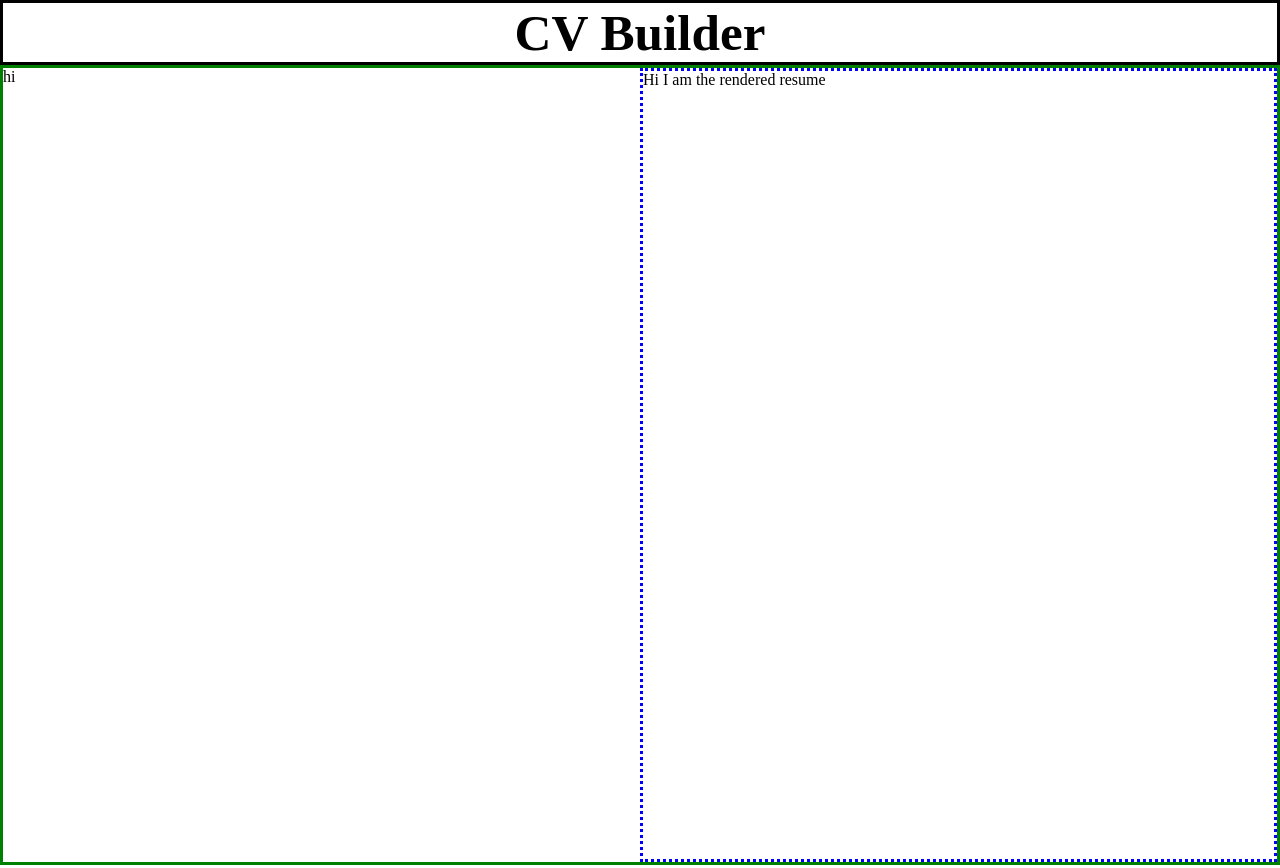
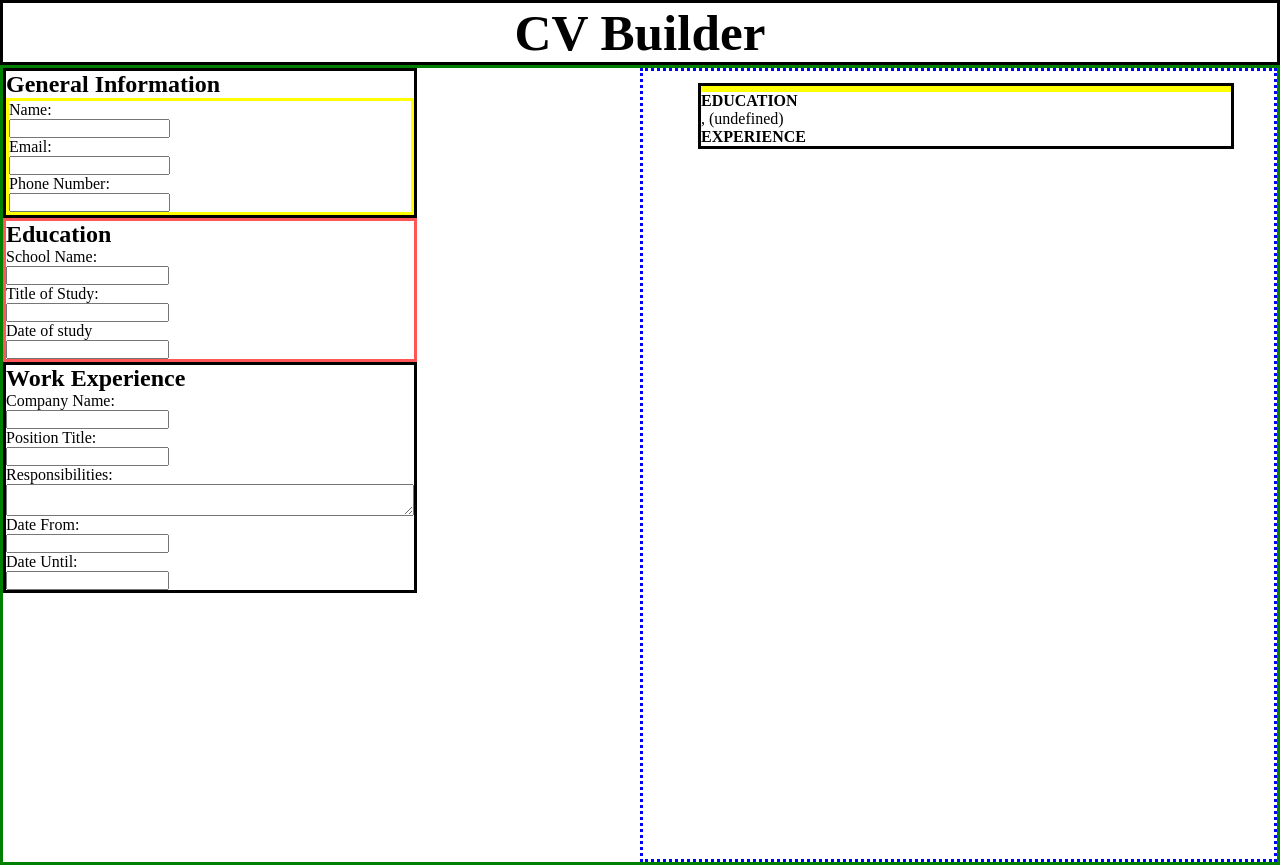
Before and after one commit to kevinnguyen2321/cv-application, a React (Vite) app in the folder cv-app/: page / in a window 1280 px wide. Built offline with nearby package versions, Linux system fonts and the light colour scheme.

Commit message:
Added state for general info and education componenets

```diff
--- /dev/null
+++ b/cv-app/src/components/Education.css
@@ -0,0 +1,13 @@
+.education-wrapper {
+  border: solid rgb(255, 87, 87);
+  width: 65%;
+}
+
+form {
+  display: flex;
+  flex-direction: column;
+}
+
+form input {
+  width: 40%;
+}
--- /dev/null
+++ b/cv-app/src/components/Education.jsx
@@ -0,0 +1,35 @@
+import './Education.css';
+
+export const Education = ({ handleEducationInfoChange }) => {
+  return (
+    <div className='education-wrapper'>
+      <h2>Education</h2>
+      <form>
+        <label htmlFor='school-name'>School Name:</label>
+        <input
+          type='text'
+          id='school-name'
+          name='schoolName'
+          onChange={handleEducationInfoChange}
+          required
+        />
+        <label htmlFor='study-title'>Title of Study:</label>
+        <input
+          type='text'
+          id='study-title'
+          name='studyTitle'
+          onChange={handleEducationInfoChange}
+          required
+        />
+        <label htmlFor='date'>Date of study</label>
+        <input
+          type='text'
+          id='date'
+          name='dateOfStudy'
+          onChange={handleEducationInfoChange}
+          required
+        />
+      </form>
+    </div>
+  );
+};
--- /dev/null
+++ b/cv-app/src/components/GeneralInfo.css
@@ -0,0 +1,14 @@
+.general-info-wrapper {
+  border: solid black;
+  width: 65%;
+}
+
+.input-wrapper form {
+    border: solid yellow;
+    display: flex;
+    flex-direction: column;
+}
+
+.input-wrapper form input {
+    width: 40%;
+}
--- /dev/null
+++ b/cv-app/src/components/GeneralInfo.jsx
@@ -0,0 +1,38 @@
+import './GeneralInfo.css';
+
+export const GeneralInfo = ({ handleGeneralInfoChange }) => {
+  return (
+    <div className='general-info-wrapper'>
+      <div className='input-wrapper'>
+        <h2>General Information</h2>
+        <form>
+          <label htmlFor='name'>Name:</label>
+          <input
+            type='text'
+            id='name'
+            name='name'
+            onChange={handleGeneralInfoChange}
+            required
+          />
+          <label htmlFor='email'>Email:</label>
+          <input
+            type='email'
+            id='email'
+            name='email'
+            onChange={handleGeneralInfoChange}
+            required
+          />
+          <label htmlFor='phone'>Phone Number:</label>
+          <input
+            type='tel'
+            id='phone'
+            name='phoneNumber'
+            pattern='[0-9]{3}-[0-9]{3}-[0-9]{4}'
+            onChange={handleGeneralInfoChange}
+            required
+          />
+        </form>
+      </div>
+    </div>
+  );
+};
--- /dev/null
+++ b/cv-app/src/components/Resume.css
@@ -0,0 +1,23 @@
+.resume-wrapper {
+  border: solid black;
+  width: 85%;
+  margin-left: 55px;
+  margin-top: 12px;
+}
+
+.resume-header {
+  border: solid yellow;
+  text-align: center;
+}
+
+.info-bold {
+  font-weight: bold;
+}
+
+.uppercase {
+  text-transform: uppercase;
+}
+
+.italic {
+  font-style: italic;
+}
--- /dev/null
+++ b/cv-app/src/components/Resume.jsx
@@ -0,0 +1,26 @@
+import './Resume.css';
+
+export const Resume = ({ generalInfo, educationInfo }) => {
+  return (
+    <div className='resume-wrapper'>
+      <div className='resume-header'>
+        <h2>{generalInfo.name}</h2>
+        <p>{generalInfo.email}</p>
+        <p>{generalInfo.phoneNumber}</p>
+      </div>
+
+      <div className='education-info-wrapper'>
+        <p className='info-bold uppercase'>Education</p>
+        <p>
+          {educationInfo.schoolName}, {''}
+          <span className='italic'>{educationInfo.studyTitle}</span>{' '}
+          {`(${educationInfo.dateOfStudy})`}
+        </p>
+      </div>
+
+      <div className='experience-wrapper'>
+        <p className='info-bold uppercase'>Experience</p>
+      </div>
+    </div>
+  );
+};
--- a/cv-app/src/components/UserInput.jsx
+++ b/cv-app/src/components/UserInput.jsx
@@ -1,15 +1,36 @@
+import { useState } from 'react';
+import { Education } from './Education';
+import { GeneralInfo } from './GeneralInfo';
+import { Resume } from './Resume';
 import './UserInput.css';
+import { WorkExperience } from './WorkExperience';
 
 export const UserInput = () => {
+  const [generalInfo, setGeneralInfo] = useState({});
+  const [educationInfo, setEducationInfo] = useState({});
+
+  const handleGeneralInfoChange = (e) => {
+    const generalInfoCopy = { ...generalInfo };
+    generalInfoCopy[e.target.name] = e.target.value;
+    setGeneralInfo(generalInfoCopy);
+  };
+
+  const handleEducationInfoChange = (e) => {
+    const educationInfoCopy = { ...educationInfo };
+    educationInfoCopy[e.target.name] = e.target.value;
+    setEducationInfo(educationInfoCopy);
+  };
   return (
     <>
       <div className='main-content-wrapper'>
         <div className='input-info-wrapper'>
-          <div>hi</div>
+          <GeneralInfo handleGeneralInfoChange={handleGeneralInfoChange} />
+          <Education handleEducationInfoChange={handleEducationInfoChange} />
+          <WorkExperience />
         </div>
 
         <div className='rendered-resume'>
-          <p>Hi I am the rendered resume</p>
+          <Resume generalInfo={generalInfo} educationInfo={educationInfo} />
         </div>
       </div>
     </>
--- /dev/null
+++ b/cv-app/src/components/WorkExperience.css
@@ -0,0 +1,4 @@
+.work-experience-wrapper {
+  border: solid black;
+  width: 65%;
+}
--- /dev/null
+++ b/cv-app/src/components/WorkExperience.jsx
@@ -0,0 +1,21 @@
+import './WorkExperience.css';
+
+export const WorkExperience = () => {
+  return (
+    <div className='work-experience-wrapper'>
+      <h2>Work Experience</h2>
+      <form>
+        <label htmlFor='company-name'>Company Name:</label>
+        <input type='text' required />
+        <label htmlFor='position-title'>Position Title:</label>
+        <input type='text' required />
+        <label htmlFor='responsibilities'>Responsibilities:</label>
+        <textarea></textarea>
+        <label htmlFor='date-from'>Date From:</label>
+        <input type='text' required />
+        <label htmlFor='date-until'>Date Until:</label>
+        <input type='text' id='date-until' />
+      </form>
+    </div>
+  );
+};
```
